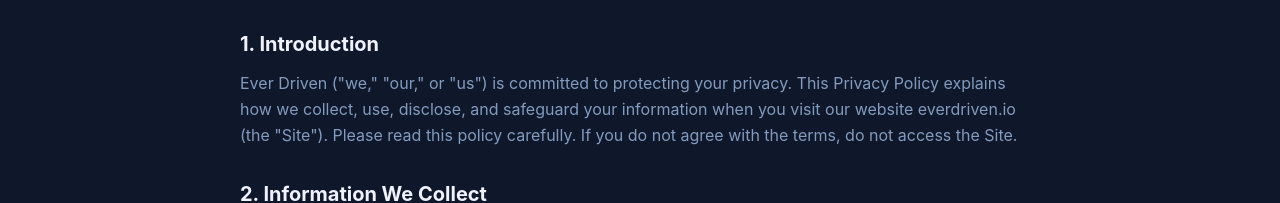
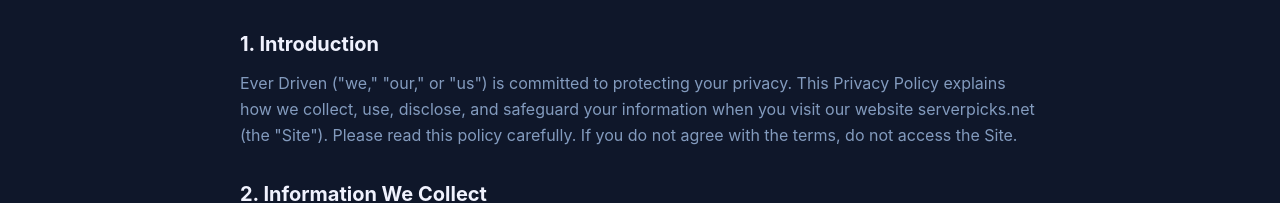
Before and after one commit to edi-picks-network/serverpicks, a Next.js app: page /privacy in a window 1280 px wide. Shown: the part 319-522 px from the top of the page. Built offline with nearby package versions, Linux system fonts and the light colour scheme.

Commit message:
fix: replace everdriven.io brand URL references with serverpicks.net

```diff
--- a/app/blog/[slug]/page.tsx
+++ b/app/blog/[slug]/page.tsx
@@ -171,7 +171,7 @@
   );
   const orgJsonLd = organizationSchema(
     'Ever Driven',
-    'https://everdriven.io',
+    'https://serverpicks.net',
     'Honest hosting reviews and comparisons for modern businesses.'
   );
 
--- a/app/components/JsonLd.tsx
+++ b/app/components/JsonLd.tsx
@@ -9,7 +9,7 @@
 
 export default function JsonLd({
   siteName = 'Ever Driven',
-  siteUrl = 'https://everdriven.io',
+  siteUrl = 'https://serverpicks.net',
   description = 'Geospatial infrastructure benchmarks and cloud hosting comparisons from Studio #55 in Boston.',
 }: JsonLdProps) {
   useEffect(() => {
--- a/app/privacy/page.tsx
+++ b/app/privacy/page.tsx
@@ -28,7 +28,7 @@
             <p>
               Ever Driven ("we," "our," or "us") is committed to protecting your privacy.
               This Privacy Policy explains how we collect, use, disclose, and safeguard your
-              information when you visit our website everdriven.io (the "Site"). Please read this
+              information when you visit our website serverpicks.net (the "Site"). Please read this
               policy carefully. If you do not agree with the terms, do not access the Site.
             </p>
           </section>
--- a/app/tools/[slug]/page.tsx
+++ b/app/tools/[slug]/page.tsx
@@ -65,7 +65,7 @@
 
     const org = organizationSchema(
       'Ever Driven',
-      'https://everdriven.io',
+      'https://serverpicks.net',
       'Geospatial infrastructure benchmarks and cloud hosting comparisons from Studio #55 in Boston.'
     );
     const s2 = document.createElement('script');
```
